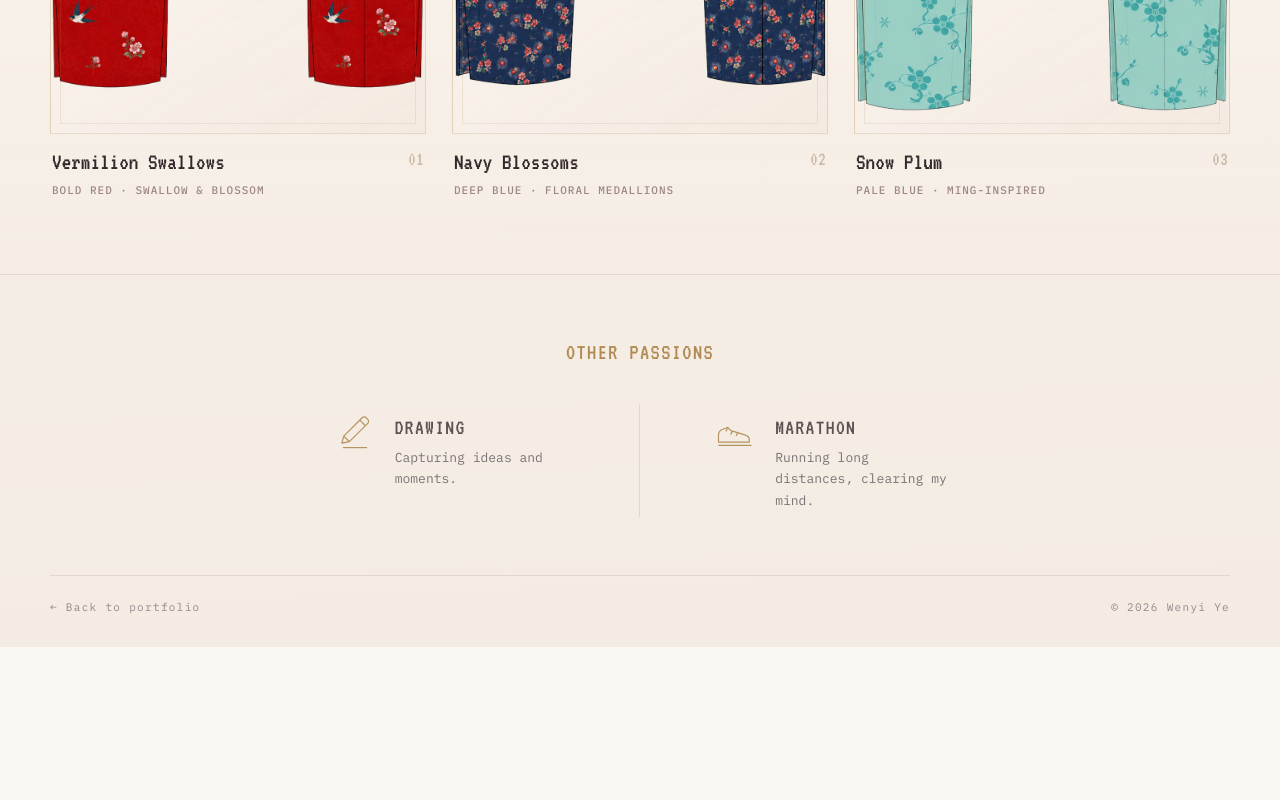
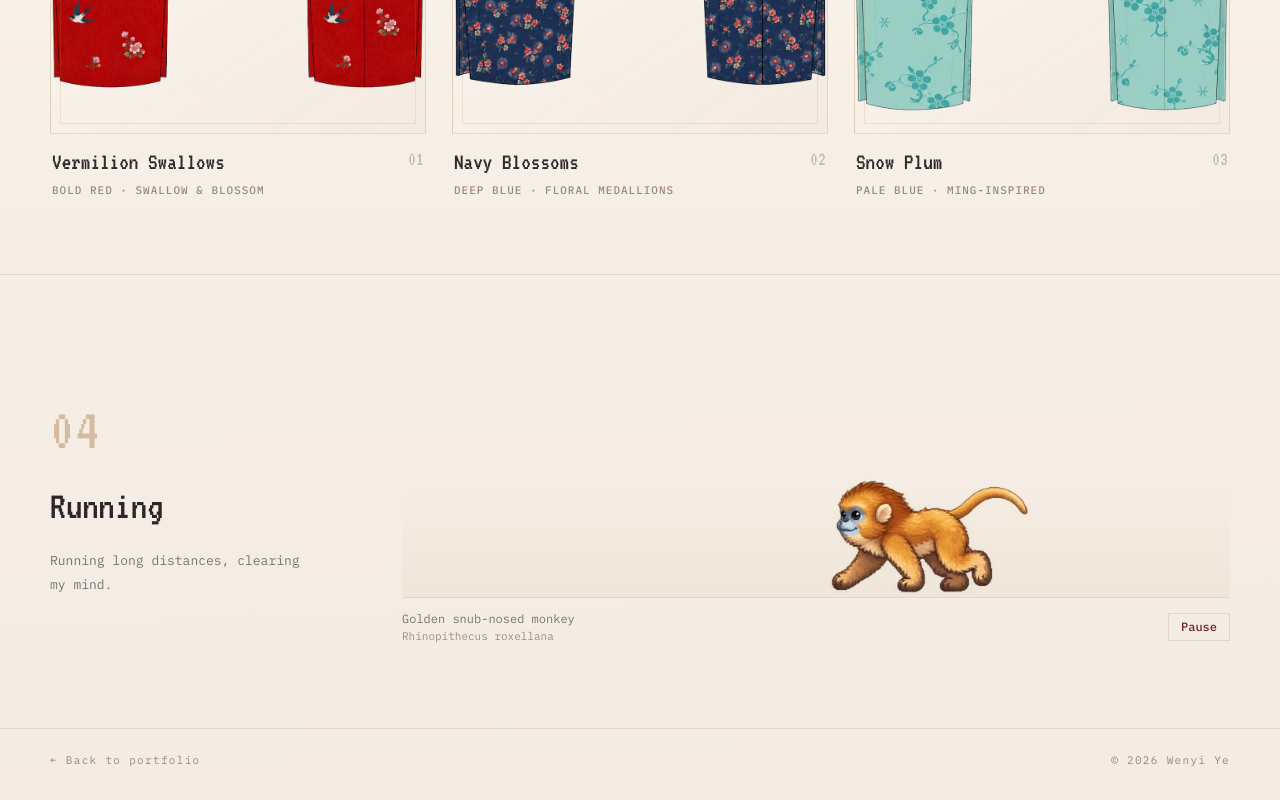
Before and after one commit to yewenyiywy/wenyi-portfolio, a Next.js app: page /hobbies in a window 1280 px wide. Shown: the part 4315-5115 px from the top of the page. Before the commit the page ends 4962 px from the top, so only its background shows below. Built offline with nearby package versions, Linux system fonts and the light colour scheme.

Commit message:
Add a Running hobby with animated golden snub-nosed monkey

```diff
--- a/app/globals.css
+++ b/app/globals.css
@@ -932,25 +932,52 @@ img{max-width:100%}
   font:400 11px/1 var(--sans);letter-spacing:.09em;text-transform:uppercase;color:#998681;
 }
 
-/* ---------- other passions ---------------------------------------------- */
-.other-passions{padding:66px 0 58px;text-align:center;border-bottom:1px solid var(--h-line)}
-.other-passions .section-label{
-  font:400 23px/1 var(--display);letter-spacing:.06em;
-  text-transform:uppercase;color:var(--h-gold);margin-bottom:40px;
+/* ---------- running ----------------------------------------------------- */
+.running-section{border-bottom:1px solid var(--h-line);scroll-margin-top:80px}
+.running-row{display:grid;grid-template-columns:300px minmax(0,1fr);gap:52px;align-items:center}
+.running-scene{min-width:0;margin:0}
+.running-track{
+  --runner-size:clamp(116px,20vw,220px);
+  position:relative;
+  height:clamp(150px,23vw,245px);
+  overflow:hidden;
+  border-bottom:1px solid var(--h-line);
+  background:linear-gradient(180deg,transparent 55%,rgba(176,138,82,.065));
 }
-.passion-list{display:grid;grid-template-columns:repeat(2,minmax(0,1fr));border-top:0;max-width:760px;margin:0 auto}
-.passion-list > div{
-  display:flex;align-items:flex-start;justify-content:center;gap:18px;
-  padding:6px 26px;border-right:1px solid var(--h-line);text-align:left;
+.running-monkey{
+  position:absolute;bottom:0;left:0;
+  width:var(--runner-size);height:calc(var(--runner-size) * .72);
+  animation:runningTravel 10s linear infinite;
 }
-.passion-list > div:last-child{border-right:0}
-.passion-icon{width:44px;height:44px;flex:0 0 44px;color:var(--h-gold);opacity:.9;margin-top:-2px}
-.passion-icon svg{width:100%;height:100%;display:block}
-.passion-list h3{
-  font:400 22px/1 var(--display);letter-spacing:.06em;
-  text-transform:uppercase;color:#5d4f52;margin:6px 0 9px;
+.running-facing{position:relative;display:block;width:100%;height:100%;animation:runningDirection 10s step-end infinite}
+.running-sprite{
+  position:absolute;left:0;top:calc(var(--runner-size) * -.13);
+  width:var(--runner-size);height:var(--runner-size);
+  background:url('/hobbies/golden-monkey-run.webp') 0 0 / 400% 200% no-repeat;
+  animation:runningStride .8s step-end infinite;
 }
-.passion-list p{font:400 13px/1.65 var(--sans);color:var(--h-muted);margin:0;max-width:22ch}
+.running-scene[data-paused='true'] :is(.running-monkey,.running-facing,.running-sprite){animation-play-state:paused}
+.running-caption{display:flex;align-items:center;justify-content:space-between;gap:14px;padding-top:12px;color:var(--h-muted);font:400 12px/1.5 var(--sans)}
+.running-caption em{display:block;color:#a18d83;font-style:normal;font-size:11px}
+.running-control{flex:none;color:var(--h-wine);background:transparent;border:1px solid var(--h-line);padding:7px 12px;font:500 12px/1 var(--sans);cursor:pointer}
+.running-control:hover{background:#f2e7dd}
+.running-control:focus-visible{outline:2px solid var(--h-wine);outline-offset:3px}
+@keyframes runningTravel{0%,100%{left:0}50%{left:calc(100% - var(--runner-size))}}
+@keyframes runningDirection{0%{transform:scaleX(1)}50%{transform:scaleX(-1)}}
+@keyframes runningStride{
+  0%{background-position:0 0}
+  12.5%{background-position:calc(100% / 3) 0}
+  25%{background-position:calc(200% / 3) 0}
+  37.5%{background-position:100% 0}
+  50%{background-position:0 100%}
+  62.5%{background-position:calc(100% / 3) 100%}
+  75%{background-position:calc(200% / 3) 100%}
+  87.5%{background-position:100% 100%}
+}
+@media(prefers-reduced-motion:reduce){
+  .running-monkey,.running-facing,.running-sprite{animation:none}
+  .running-control{display:none}
+}
 
 .hobbies-footer{
   border-top:0;padding:26px 0 34px;display:flex;justify-content:space-between;align-items:center;
@@ -998,10 +1025,7 @@ img{max-width:100%}
   .game-art{height:400px}
   .game-footer-line{grid-template-columns:1fr;gap:18px}
   .game-plate{width:170px}
-  .passion-list{grid-template-columns:1fr}
-  .passion-list > div{border-right:0;border-bottom:1px solid var(--h-line);padding:20px 0;justify-content:flex-start}
-  .passion-list > div:last-child{border-bottom:0}
-  .passion-list p{max-width:none}
+  .running-row{grid-template-columns:1fr;gap:30px}
 }
 @media(max-width:600px){
   .fashion-section > .wrap{padding-top:58px;padding-bottom:58px}
@@ -1022,7 +1046,6 @@ img{max-width:100%}
   .detail-strip .plate-frame{height:330px}
   .game-editorial{grid-template-columns:1fr;gap:34px}
   .game-art{height:420px}
-  .other-passions{padding:44px 0 40px}
   .hobbies-footer{display:block}
   .hobbies-footer span{display:block;margin-top:12px}
 }
--- a/app/hobbies/page.tsx
+++ b/app/hobbies/page.tsx
@@ -80,6 +80,7 @@ export default function HobbiesPage() {
   const [shot, setShot] = useState<Shot | null>(null)
   const [fashion, setFashion] = useState<FashionDesign | null>(null)
   const [mobileMenu, setMobileMenu] = useState(false)
+  const [runningPaused, setRunningPaused] = useState(false)
 
   const fashionDesigns: FashionDesign[] = [
     {
@@ -462,27 +463,22 @@ export default function HobbiesPage() {
         </div>
       </section>
 
-      <section className="other-passions wrap">
-        <div className="section-label">Other passions</div>
-        <div className="passion-list reveal">
-          <div>
-            <div className="passion-icon" aria-hidden="true">
-              <svg viewBox="0 0 40 40" fill="none" stroke="currentColor" strokeWidth="1.1" strokeLinejoin="round">
-                <path d="M8 32l1.8-6.4L26.5 8.9a2.6 2.6 0 0 1 3.7 0l1.4 1.4a2.6 2.6 0 0 1 0 3.7L14.9 30.6z" />
-                <path d="M24.4 11l4.9 4.9" /><path d="M9.8 25.6l4.9 4.9" /><path d="M9 36h22" />
-              </svg>
+      <section id="running" className="atelier-section running-section" aria-labelledby="running-title">
+        <div className="wrap running-row">
+          <div className="atelier-copy reveal">
+            <div className="atelier-index">04</div>
+            <h2 id="running-title">Running</h2>
+            <p>Running long distances, clearing my mind.</p>
+          </div>
+          <figure className="running-scene reveal" data-paused={runningPaused}>
+            <div className="running-track" role="img" aria-label="A pixel-art golden snub-nosed monkey running back and forth on all fours">
+              <div className="running-monkey" aria-hidden="true"><span className="running-facing"><span className="running-sprite" /></span></div>
             </div>
-            <div><h3>Drawing</h3><p>Capturing ideas and moments.</p></div>
-          </div>
-          <div>
-            <div className="passion-icon" aria-hidden="true">
-              <svg viewBox="0 0 40 40" fill="none" stroke="currentColor" strokeWidth="1.1" strokeLinejoin="round">
-                <path d="M5 24.5c0-2.6 1.4-4.3 3.9-5.2l4.4-1.6 3.4 3.1 4.9 1.4 7.3 2.3c2.7.9 4.1 2.1 4.1 4.1V31H5z" />
-                <path d="M13.3 17.7l-1.6 3.6" /><path d="M17.7 20.8l-1.7 3.4" /><path d="M22.6 22.2l-1.6 3.2" /><path d="M5 34h30" />
-              </svg>
-            </div>
-            <div><h3>Marathon</h3><p>Running long distances, clearing my mind.</p></div>
-          </div>
+            <figcaption className="running-caption">
+              <span>Golden snub-nosed monkey <em>Rhinopithecus roxellana</em></span>
+              <button type="button" className="running-control" onClick={() => setRunningPaused(paused => !paused)}>{runningPaused ? 'Play' : 'Pause'}</button>
+            </figcaption>
+          </figure>
         </div>
       </section>
 
```
Also changed, not shown: public/hobbies/golden-monkey-run.webp (added).
